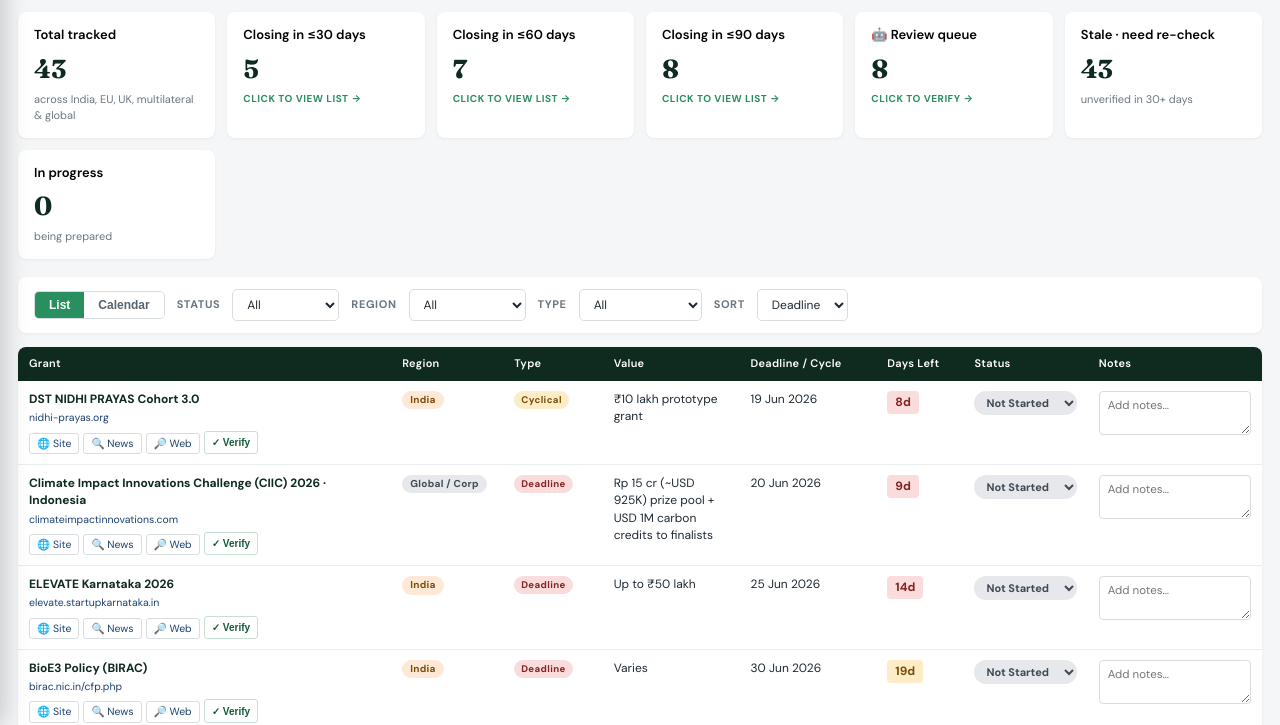
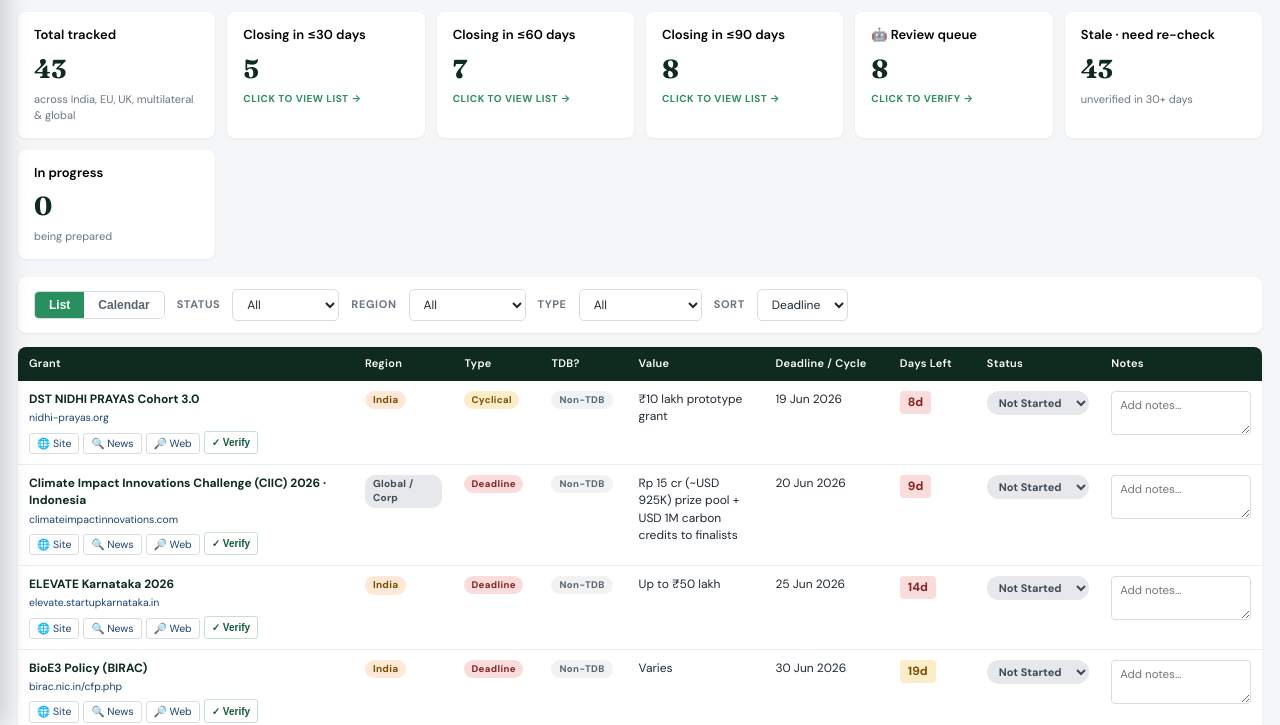
Before and after one commit to akshara6126/bambrew-grants, a plain HTML site: page index.html in a window 1280 px wide. Shown: the part 75-800 px from the top of the page. Drawn offline with Linux system fonts and the light colour scheme.

Commit message:
feat: add TDB column — pills for TDB vs Non-TDB grants

```diff
--- a/index.html
+++ b/index.html
@@ -508,6 +508,17 @@
   .type-deadline { background: #fadcdc; color: #842121; }
   .type-cyclical { background: #fdecc8; color: #7a4d05; }
   .type-rolling  { background: #d6efe0; color: #155c3a; }
+
+  .tdb-pill {
+    display: inline-block;
+    padding: 2px 8px;
+    border-radius: 10px;
+    font-size: 9.6px;
+    font-weight: 700;
+    letter-spacing: 0.4px;
+  }
+  .tdb-yes { background: #1c4170; color: #fff; }
+  .tdb-no  { background: #f0f2f4; color: #57636d; }
 
   .status-select {
     font-family: inherit;
@@ -811,14 +822,15 @@
     <table class="grant-table">
       <thead>
         <tr>
-          <th style="width: 30%;">Grant</th>
-          <th style="width: 9%;">Region</th>
-          <th style="width: 8%;">Type</th>
+          <th style="width: 27%;">Grant</th>
+          <th style="width: 8%;">Region</th>
+          <th style="width: 7%;">Type</th>
+          <th style="width: 7%;">TDB?</th>
           <th style="width: 11%;">Value</th>
-          <th style="width: 11%;">Deadline / Cycle</th>
+          <th style="width: 10%;">Deadline / Cycle</th>
           <th style="width: 7%;">Days Left</th>
           <th style="width: 10%;">Status</th>
-          <th style="width: 14%;">Notes</th>
+          <th style="width: 13%;">Notes</th>
         </tr>
       </thead>
       <tbody id="grants-tbody"></tbody>
@@ -1275,6 +1287,16 @@ function effectiveDeadline(g) {
 function isRolledOver(g) {
   if (!g.deadline || !g.cycleMonths) return false;
   return new Date(g.deadline) < TODAY;
+}
+
+// === TDB (Technology Development Board) flag ===
+// Detects grants issued by India's TDB by id prefix, name substring, or domain.
+function isTdbGrant(g) {
+  if (!g) return false;
+  if (g.id && g.id.toLowerCase().startsWith('tdb-')) return true;
+  if (g.name && /\bTDB\b/i.test(g.name)) return true;
+  if (g.url && /tdb\.gov\.in/i.test(g.url)) return true;
+  return false;
 }
 
 function getStatus(id)  { return (userState[id] && userState[id].status) || 'not-started'; }
@@ -1566,6 +1588,9 @@ function renderList() {
         </td>
         <td><span class="pill pill-${g.region}">${REGION_LABELS[g.region]}</span></td>
         <td><span class="type-pill type-${g.type}">${TYPE_LABELS[g.type]}</span></td>
+        <td>${isTdbGrant(g)
+          ? '<span class="tdb-pill tdb-yes">TDB</span>'
+          : '<span class="tdb-pill tdb-no">Non-TDB</span>'}</td>
         <td>${g.value}</td>
         <td>${cycleLabel}</td>
         <td>${daysCell}</td>
```
